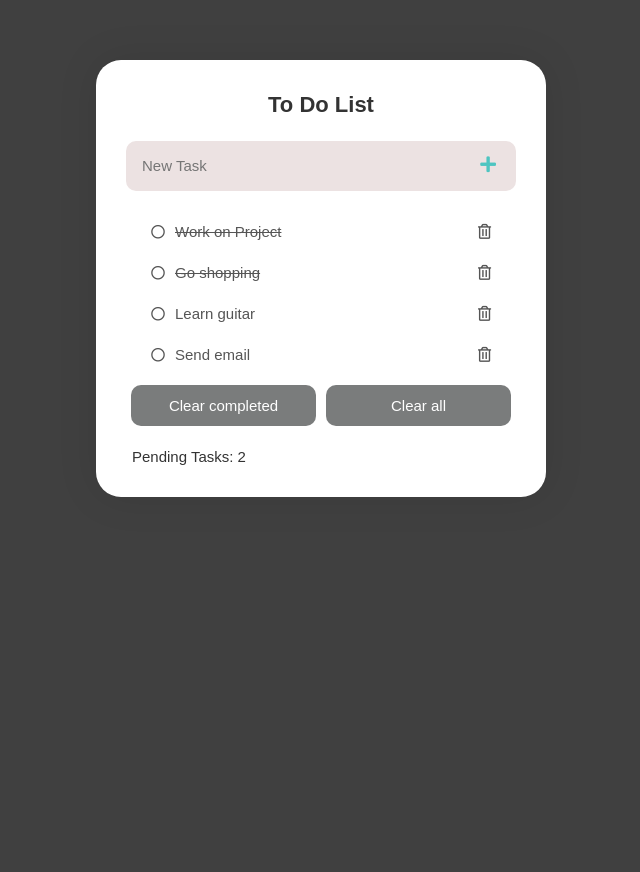
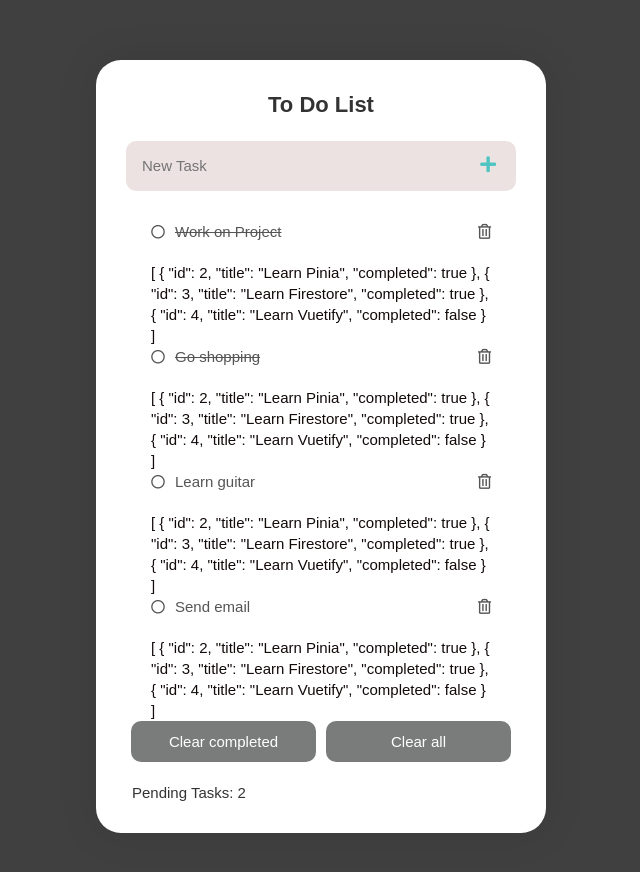
Before and after one commit to nileshjadhav862001/To-Do-Application, a Vue app: page / in a window 1280 px wide. Shown: the top 872 px of the page, without its empty margins (319-959 px from the left). Before the commit the page ends 800 px from the top, so only its background shows below. Built offline with nearby package versions, Linux system fonts and the light colour scheme.

Commit message:
pinia(index / TaskItem) : installation / access

```diff
--- a/package.json
+++ b/package.json
@@ -8,9 +8,10 @@
     "lint": "vue-cli-service lint"
   },
   "dependencies": {
+    "@vue/composition-api": "^1.7.1",
     "core-js": "^3.8.3",
     "firebase": "^8.3.2",
-    "pinia": "^2.1.6",
+    "pinia": "^2.1.4",
     "vue": "^2.6.14",
     "vue-router": "^2.8.1"
   },
@@ -22,6 +23,7 @@
     "@vue/cli-service": "~5.0.0",
     "eslint": "^7.32.0",
     "eslint-plugin-vue": "^8.0.3",
+    "vue-cli-plugin-pinia": "~0.2.4",
     "vue-template-compiler": "^2.6.14"
   },
   "eslintConfig": {
--- a/src/App.vue
+++ b/src/App.vue
@@ -1,7 +1,6 @@
 <template>
   <div id="app">
     <!-- <HelloWorld /> -->
-    <!-- this is new branch that i created -->
     <TaskComp/>
   </div>
 </template>
--- a/src/components/TaskComp.vue
+++ b/src/components/TaskComp.vue
@@ -19,7 +19,6 @@
             v-for="(task, index) in tasks" :key="task.id" />
         </ul>
       </div>
-
       <!-- buttons -->
       <div class="clearBtns">
         <button @click="clearCompleted">Clear completed</button>
--- a/src/components/TaskItem.vue
+++ b/src/components/TaskItem.vue
@@ -4,16 +4,20 @@
       <button @click="complete" :class="{ 'toggle': true, 'toggle-completed': task.completed }"><i class="far fa-circle"></i>{{ task.title }}</button>
       <button @click="remove"><i class="far fa-trash-alt"></i></button>
     </li>
+    {{ newTasks }}
   </div>
 </template>
 
 <script>
+import { mapActions, mapState } from "pinia";
+import { useCounterStore } from "../store/index.js";
+
 export default {
   name: "TaskItem",
   props: ["task"],
 
   methods:{
-
+    ...mapActions(useCounterStore,['increment','decrease0']),
     complete(){
       this.$emit('complete')
     },
@@ -22,6 +26,7 @@ export default {
     }
   },
   computed:{
+    ...mapState(useCounterStore,['newTasks']),
     // className(){
     //   let classes = ['toggle']
     //   if(this.task.completed){
--- a/src/main.js
+++ b/src/main.js
@@ -1,7 +1,14 @@
 import Vue from 'vue'
 import App from './App.vue'
+import { createPinia, PiniaVuePlugin } from 'pinia'
+import VueCompositionAPI from '@vue/composition-api'
+
+Vue.use(PiniaVuePlugin)
+const pinia = createPinia()
+Vue.use(VueCompositionAPI)
 
 
 new Vue({
-  render: h => h(App),
+  pinia,
+  render: h => h(App)
 }).$mount('#app')
--- /dev/null
+++ b/src/store/index.js
@@ -0,0 +1,35 @@
+import { defineStore } from 'pinia'
+
+export const useCounterStore = defineStore('counter', {
+  state: () => ({
+    // Data Property
+    count: 0,
+    newTasks: [
+      {
+        id: 2,
+        title: "Learn Pinia",
+        completed: true,
+      },
+      {
+        id: 3,
+        title: "Learn Firestore",
+        completed: true,
+      },
+      {
+        id: 4,
+        title: "Learn Vuetify",
+        completed: false,
+      },
+    ],
+  }),
+  getters: {
+    // Computed Property
+    double: state => state.count * 2,
+  },
+  actions: {
+    // Methods Property
+    increment() {
+      this.count++
+    },
+  },
+})
```
Also changed, not shown: 1 other file (tests, documents, lock files or other folders).
